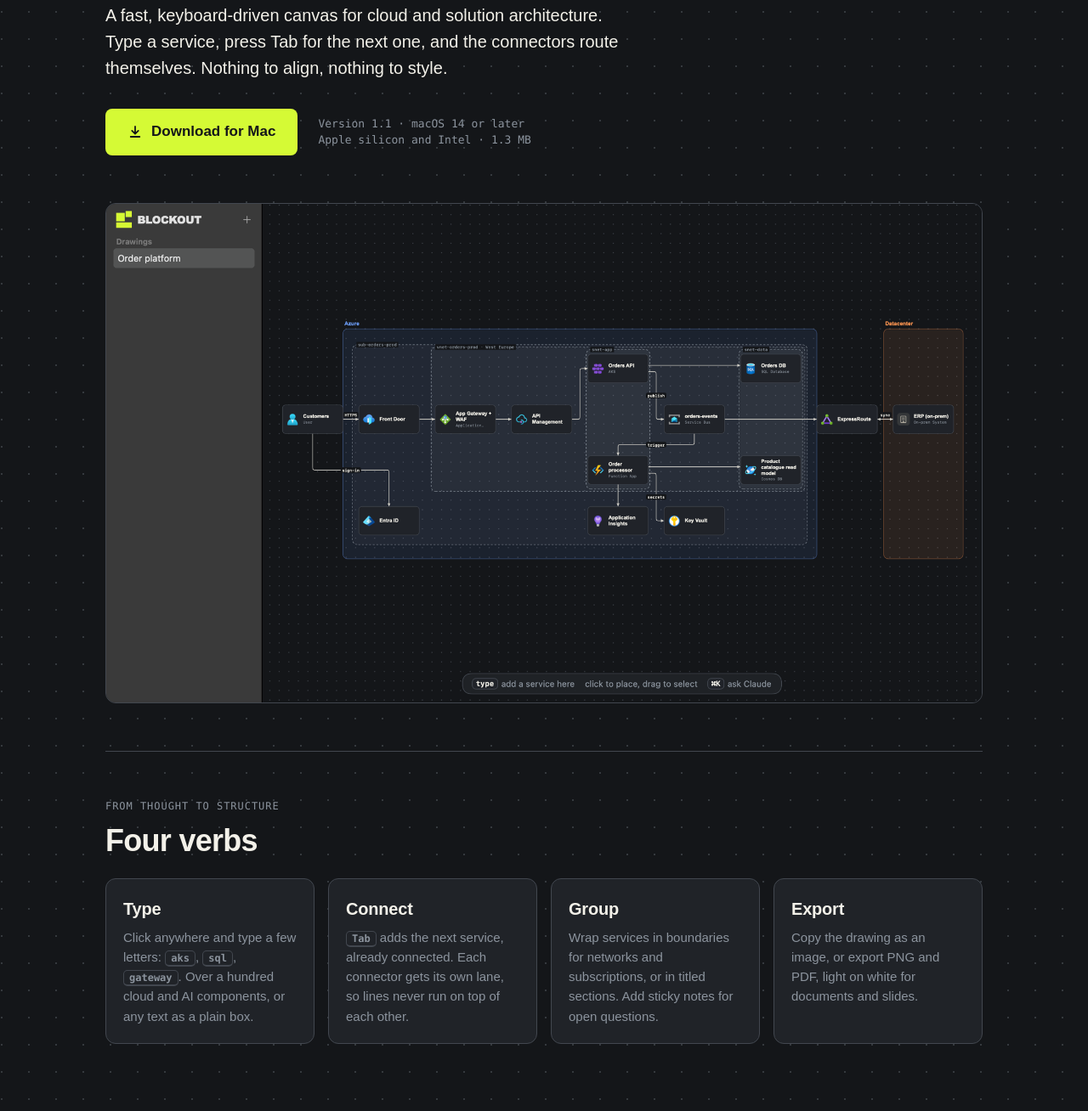
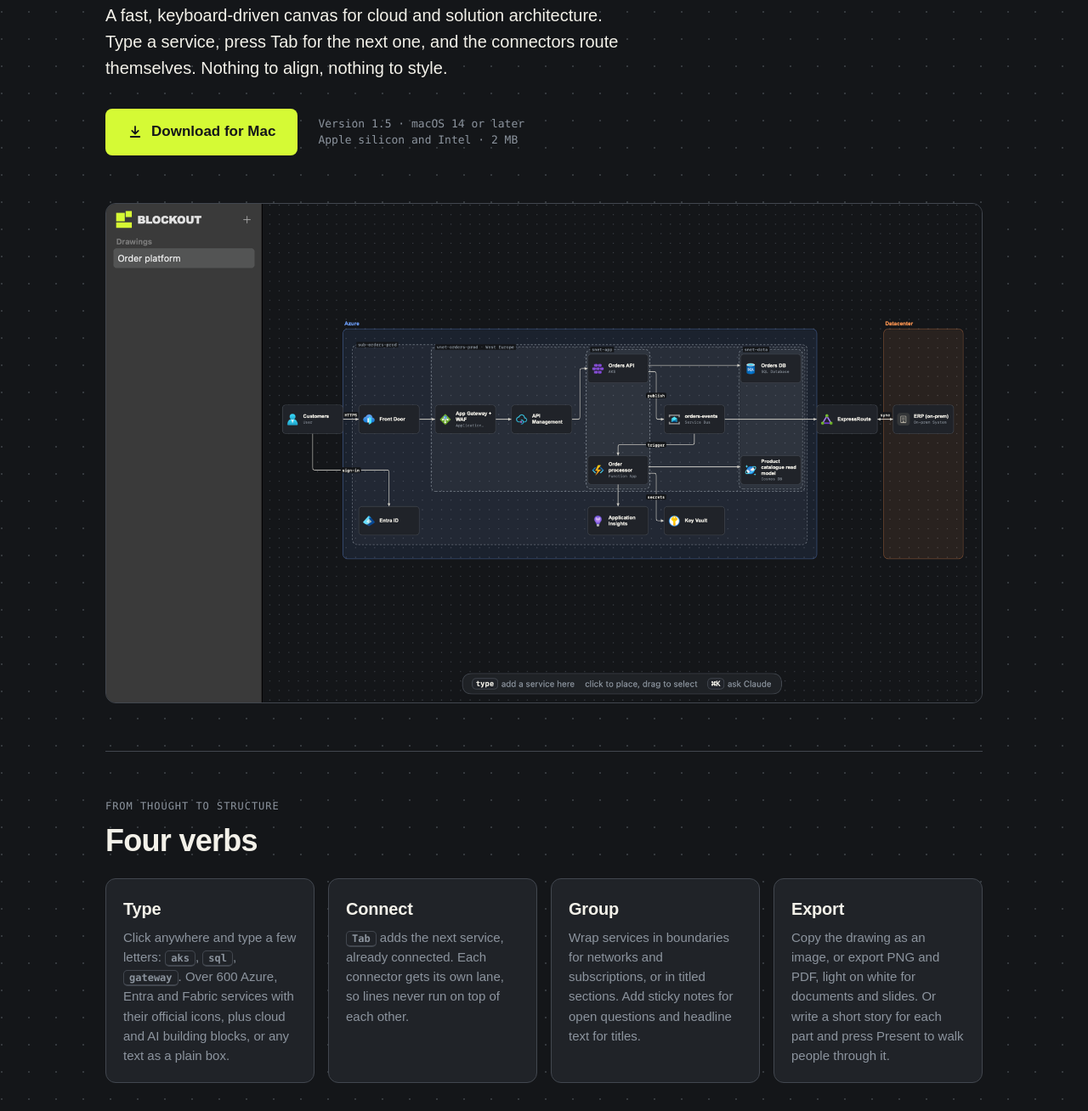
Before and after one commit to filipromeling-max/Blockout-public, a plain HTML site: page index.html in a window 1280 px wide. Shown: the part 372-1680 px from the top of the page at 85% size. Drawn offline with Linux system fonts and the light colour scheme.

Commit message:
Landing page for BLOCKOUT 1.5

```diff
--- a/index.html
+++ b/index.html
@@ -61,7 +61,7 @@
           <svg width="18" height="18" viewBox="0 0 24 24" fill="none" stroke="currentColor" stroke-width="2.4" stroke-linecap="round" stroke-linejoin="round" aria-hidden="true"><path d="M12 4v11M7 10.5l5 5 5-5M5 20h14"/></svg>
           Download for Mac
         </a>
-        <span class="meta">Version 1.1 · macOS 14 or later<br>Apple silicon and Intel · 1.3 MB</span>
+        <span class="meta">Version 1.5 · macOS 14 or later<br>Apple silicon and Intel · 2 MB</span>
       </div>
     </div>
 
@@ -71,10 +71,10 @@
       <p class="label">From thought to structure</p>
       <h2 id="how">Four verbs</h2>
       <ul class="verbs">
-        <li><h3>Type</h3><p>Click anywhere and type a few letters: <kbd>aks</kbd>, <kbd>sql</kbd>, <kbd>gateway</kbd>. Over a hundred cloud and AI components, or any text as a plain box.</p></li>
+        <li><h3>Type</h3><p>Click anywhere and type a few letters: <kbd>aks</kbd>, <kbd>sql</kbd>, <kbd>gateway</kbd>. Over 600 Azure, Entra and Fabric services with their official icons, plus cloud and AI building blocks, or any text as a plain box.</p></li>
         <li><h3>Connect</h3><p><kbd>Tab</kbd> adds the next service, already connected. Each connector gets its own lane, so lines never run on top of each other.</p></li>
-        <li><h3>Group</h3><p>Wrap services in boundaries for networks and subscriptions, or in titled sections. Add sticky notes for open questions.</p></li>
-        <li><h3>Export</h3><p>Copy the drawing as an image, or export PNG and PDF, light on white for documents and slides.</p></li>
+        <li><h3>Group</h3><p>Wrap services in boundaries for networks and subscriptions, or in titled sections. Add sticky notes for open questions and headline text for titles.</p></li>
+        <li><h3>Export</h3><p>Copy the drawing as an image, or export PNG and PDF, light on white for documents and slides. Or write a short story for each part and press Present to walk people through it.</p></li>
       </ul>
     </section>
 
```
Also changed, not shown: 1 other file.
